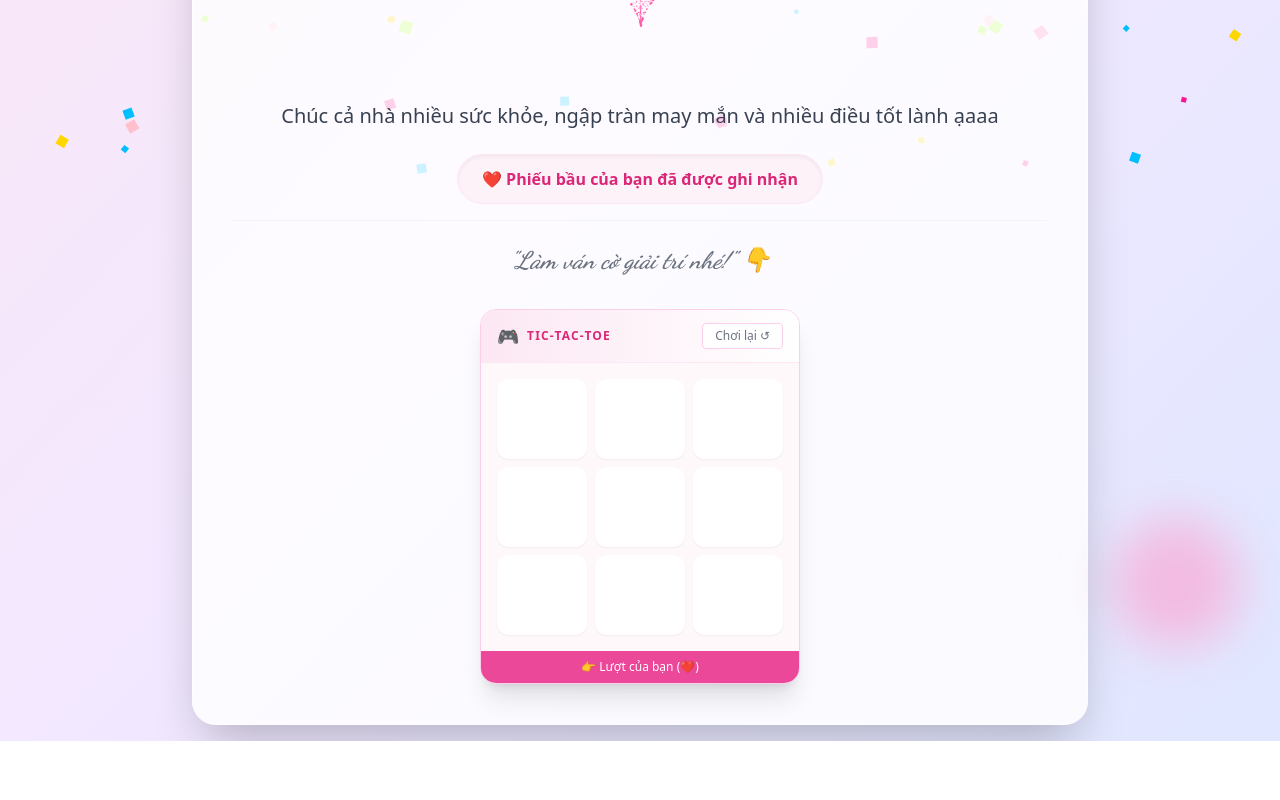
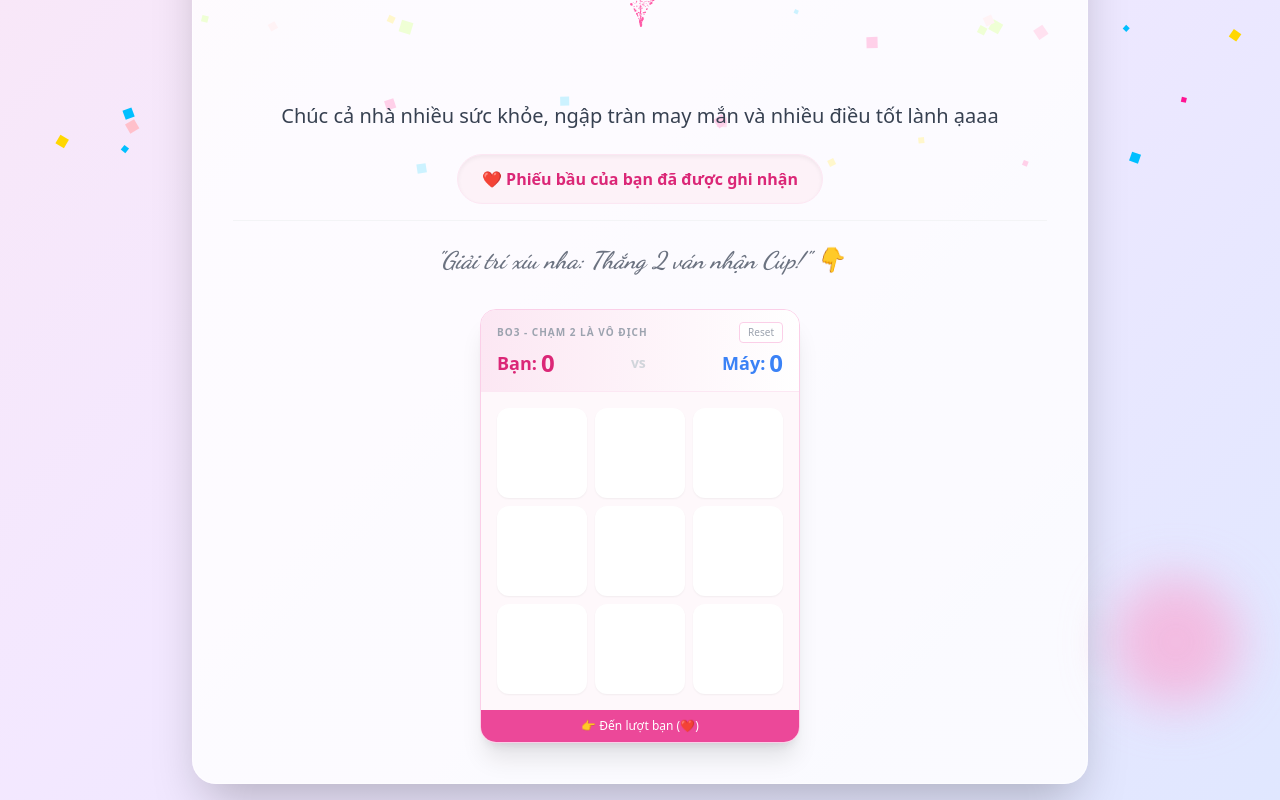
Before and after one commit to NanNan74/Nan74, a React (Vite) app: page / in a window 1280 px wide. Shown: the part 615-1415 px from the top of the page. Before the commit the page ends 1356 px from the top, so only its background shows below. Built offline with nearby package versions, Linux system fonts and the light colour scheme.

Commit message:
Update App.tsx

```diff
--- a/App.tsx
+++ b/App.tsx
@@ -2,18 +2,22 @@ import React, { useState, useEffect } from 'react';
 import Confetti from './components/Confetti';
 import ParticleHeart from './components/ParticleHeart';
 
-// --- COMPONENT GAME CARO 3x3 (Chuẩn lượt đi - Bot 0.6s) ---
-const TicTacToe = () => {
+// --- COMPONENT GAME CARO 3x3 (BO3 - 3 Thắng 2) ---
+const TicTacToeBO3 = () => {
+  const WIN_SERIES = 2; // Thắng 2 ván là Vô Địch
+
   const [board, setBoard] = useState(Array(9).fill(null));
-  const [isPlayerTurn, setIsPlayerTurn] = useState(true); // True: Lượt người, False: Lượt máy
-  const [winner, setWinner] = useState<string | null>(null);
+  const [isPlayerTurn, setIsPlayerTurn] = useState(true);
+  const [roundWinner, setRoundWinner] = useState<string | null>(null); // Người thắng ván lẻ
+  const [gameWinner, setGameWinner] = useState<string | null>(null);   // Người thắng chung cuộc (Vô địch)
+  const [scores, setScores] = useState({ player: 0, bot: 0 });
 
-  // Logic kiểm tra người thắng (3 ô thẳng hàng)
+  // Logic kiểm tra thắng (3 ô thẳng hàng)
   const checkWinner = (squares: any[]) => {
     const lines = [
-      [0, 1, 2], [3, 4, 5], [6, 7, 8], // Ngang
-      [0, 3, 6], [1, 4, 7], [2, 5, 8], // Dọc
-      [0, 4, 8], [2, 4, 6]             // Chéo
+      [0, 1, 2], [3, 4, 5], [6, 7, 8],
+      [0, 3, 6], [1, 4, 7], [2, 5, 8],
+      [0, 4, 8], [2, 4, 6]
     ];
     for (let i = 0; i < lines.length; i++) {
       const [a, b, c] = lines[i];
@@ -24,108 +28,154 @@ const TicTacToe = () => {
     return null;
   };
 
-  // --- LOGIC CỦA BOT ---
+  // Xử lý khi có người thắng ván
+  const handleWin = (winnerSign: string) => {
+    setRoundWinner(winnerSign);
+
+    // Cập nhật điểm số
+    const newScores = { ...scores };
+    if (winnerSign === '❤️') newScores.player += 1;
+    else newScores.bot += 1;
+    setScores(newScores);
+
+    // Kiểm tra Vô Địch
+    if (newScores.player >= WIN_SERIES) setGameWinner('Bạn (❤️)');
+    else if (newScores.bot >= WIN_SERIES) setGameWinner('Máy (⭕)');
+  };
+
+  // --- BOT LOGIC (0.6s delay) ---
   useEffect(() => {
-    // Chỉ chạy khi không phải lượt người chơi VÀ chưa có ai thắng
-    if (!isPlayerTurn && !winner) {
+    // Chỉ chạy khi: Đến lượt máy VÀ Chưa ai thắng ván VÀ Chưa ai vô địch
+    if (!isPlayerTurn && !roundWinner && !gameWinner) {
       const timer = setTimeout(() => {
-        // 1. Tìm tất cả ô trống
         const emptyIndices = board.map((val, idx) => val === null ? idx : null).filter(val => val !== null);
 
         if (emptyIndices.length > 0) {
-          // 2. Chọn ngẫu nhiên 1 ô
           const randomIndex = emptyIndices[Math.floor(Math.random() * emptyIndices.length)];
 
           if (randomIndex !== null && randomIndex !== undefined) {
-            // 3. Máy đi
             const newBoard = [...board];
-            newBoard[randomIndex] = '⭕'; // Máy là O
+            newBoard[randomIndex] = '⭕';
             setBoard(newBoard);
 
-            // 4. Kiểm tra thắng thua sau khi máy đi
             const w = checkWinner(newBoard);
-            if (w) setWinner(w);
-            else if (!newBoard.includes(null)) setWinner('Hòa');
-            else setIsPlayerTurn(true); // Trả lại lượt cho người chơi
+            if (w) handleWin(w);
+            else if (!newBoard.includes(null)) setRoundWinner('Hòa');
+            else setIsPlayerTurn(true); // Trả lượt cho người
           }
         }
-      }, 600); // Đợi đúng 0.6s
-
+      }, 600); // 0.6s
       return () => clearTimeout(timer);
     }
-  }, [isPlayerTurn, winner, board]);
+  }, [isPlayerTurn, roundWinner, gameWinner, board]);
 
-  // --- LOGIC CỦA NGƯỜI CHƠI ---
+  // --- PLAYER LOGIC ---
   const handlePlayerClick = (index: number) => {
-    // Nếu ô đã có tích, hoặc đã có người thắng, hoặc KHÔNG PHẢI LƯỢT BẠN -> Chặn luôn
-    if (board[index] || winner || !isPlayerTurn) return;
+    if (board[index] || roundWinner || gameWinner || !isPlayerTurn) return;
 
-    // 1. Người đi
     const newBoard = [...board];
-    newBoard[index] = '❤️'; // Bạn là Tim
+    newBoard[index] = '❤️';
     setBoard(newBoard);
+    setIsPlayerTurn(false); // Khóa lượt ngay
 
-    // 2. Khóa lượt người chơi ngay lập tức (Chuyển sang máy)
-    setIsPlayerTurn(false);
-
-    // 3. Kiểm tra thắng thua
     const w = checkWinner(newBoard);
-    if (w) setWinner(w);
-    else if (!newBoard.includes(null)) setWinner('Hòa');
+    if (w) handleWin(w);
+    else if (!newBoard.includes(null)) setRoundWinner('Hòa');
   };
 
-  const resetGame = () => {
+  // Chơi ván tiếp theo
+  const nextRound = () => {
     setBoard(Array(9).fill(null));
-    setWinner(null);
-    setIsPlayerTurn(true); // Reset lại bạn đi trước
+    setRoundWinner(null);
+    setIsPlayerTurn(true);
+  };
+
+  // Reset toàn bộ giải đấu
+  const resetMatch = () => {
+    setBoard(Array(9).fill(null));
+    setRoundWinner(null);
+    setGameWinner(null);
+    setScores({ player: 0, bot: 0 });
+    setIsPlayerTurn(true);
   };
 
   return (
     <div className="w-full max-w-[320px] mx-auto mt-6">
-      <div className="bg-white rounded-2xl shadow-xl border border-pink-200 overflow-hidden">
+      <div className="bg-white rounded-2xl shadow-xl border border-pink-200 overflow-hidden relative">
 
-        {/* Header Game */}
-        <div className="px-4 py-3 bg-gradient-to-r from-pink-100 to-white flex items-center justify-between border-b border-pink-100">
-          <div className="flex items-center gap-2">
-            <span className="text-lg">🎮</span>
-            <span className="text-xs font-bold text-pink-600 uppercase tracking-widest">
-              Tic-Tac-Toe
-            </span>
+        {/* Header Tỉ số */}
+        <div className="px-4 py-3 bg-gradient-to-r from-pink-100 to-white border-b border-pink-100">
+          <div className="flex justify-between items-center mb-1">
+             <span className="text-[10px] font-bold text-gray-400 uppercase tracking-widest">
+               Bo3 - Chạm {WIN_SERIES} là Vô Địch
+             </span>
+             <button onClick={resetMatch} className="text-[10px] bg-white border border-pink-200 px-2 py-0.5 rounded hover:bg-pink-50 text-gray-400">
+                Reset
+             </button>
           </div>
-          <button onClick={resetGame} className="text-xs bg-white border border-pink-200 px-3 py-1 rounded hover:bg-pink-50 text-gray-500 transition">
-            Chơi lại ↺
-          </button>
+          <div className="flex justify-between items-center text-lg font-bold">
+             <div className="text-pink-600 flex items-center gap-1">
+               Bạn: <span className="text-2xl">{scores.player}</span>
+             </div>
+             <div className="text-gray-300 text-sm">vs</div>
+             <div className="text-blue-500 flex items-center gap-1">
+               Máy: <span className="text-2xl">{scores.bot}</span>
+             </div>
+          </div>
         </div>
 
         {/* Bàn cờ 3x3 */}
-        <div className="p-4 bg-pink-50/50 relative">
+        <div className="p-4 bg-pink-50/50 relative min-h-[300px] flex items-center justify-center">
 
-          {/* Lớp phủ thông báo kết quả */}
-          {winner && (
-            <div className="absolute inset-0 z-10 bg-white/90 backdrop-blur-sm flex flex-col items-center justify-center animate-fade-in">
-              <p className="text-2xl mb-2">{winner === 'Hòa' ? '🤝' : '🏆'}</p>
-              <p className="text-xl font-bold text-gray-800 mb-4">
-                {winner === 'Hòa' ? 'Hòa nhau rồi!' : (winner === '❤️' ? 'Bạn thắng!' : 'Máy thắng!')}
-              </p>
-              <button
-                onClick={resetGame}
-                className="px-6 py-2 bg-pink-500 text-white rounded-full shadow-lg hover:bg-pink-600 transition hover:scale-105"
-              >
-                Ván mới nha
-              </button>
+          {/* --- MÀN HÌNH KẾT QUẢ (Ván đấu & Chung kết) --- */}
+          {(roundWinner || gameWinner) && (
+            <div className="absolute inset-0 z-20 bg-white/90 backdrop-blur-sm flex flex-col items-center justify-center p-4 text-center animate-fade-in">
+              {gameWinner ? (
+                // Giao diện VÔ ĐỊCH
+                <div className="animate-bounce-in">
+                  <div className="text-6xl mb-2 animate-bounce">🏆</div>
+                  <h3 className="text-2xl font-black text-transparent bg-clip-text bg-gradient-to-r from-yellow-400 to-orange-500 mb-1">
+                    NHÀ VÔ ĐỊCH
+                  </h3>
+                  <p className="text-gray-600 font-bold text-lg mb-6">
+                    {gameWinner}
+                  </p>
+                  <button
+                    onClick={resetMatch}
+                    className="px-6 py-3 bg-gradient-to-r from-yellow-400 to-orange-500 text-white font-bold rounded-full shadow-lg hover:scale-105 transition transform"
+                  >
+                    Chơi giải mới 🎆
+                  </button>
+                </div>
+              ) : (
+                // Giao diện Thắng ván lẻ
+                <div>
+                  <div className="text-4xl mb-2">{roundWinner === 'Hòa' ? '🤝' : '✨'}</div>
+                  <p className="text-gray-700 font-bold text-lg mb-4">
+                    {roundWinner === 'Hòa' ? 'Hòa ván này!' : `${roundWinner === '❤️' ? 'Bạn' : 'Máy'} thắng ván này!`}
+                  </p>
+                  <button
+                    onClick={nextRound}
+                    className="px-5 py-2 bg-pink-500 text-white rounded-full shadow hover:bg-pink-600 transition hover:scale-105"
+                  >
+                    Đấu ván tiếp theo ➡
+                  </button>
+                </div>
+              )}
             </div>
           )}
 
-          <div className="grid grid-cols-3 gap-2">
+          {/* Grid 3x3 */}
+          <div className="grid grid-cols-3 gap-2 w-full">
             {board.map((cell, index) => (
               <button
                 key={index}
                 onClick={() => handlePlayerClick(index)}
-                disabled={!!cell || !isPlayerTurn || !!winner} // Disable nút khi không phải lượt
-                className={`h-20 w-full bg-white rounded-xl shadow-sm border-2 text-3xl flex items-center justify-center transition-all
+                disabled={!!cell || !isPlayerTurn || !!roundWinner}
+                className={`aspect-square w-full bg-white rounded-xl shadow-sm border-2 text-4xl flex items-center justify-center transition-all
                   ${cell ? 'border-pink-200' : 'border-white'}
-                  ${!cell && isPlayerTurn && !winner ? 'hover:bg-pink-100 cursor-pointer' : 'cursor-default'}
-                  ${!isPlayerTurn && !cell && !winner ? 'opacity-50' : 'opacity-100'}
+                  ${!cell && isPlayerTurn && !roundWinner ? 'hover:bg-pink-100 cursor-pointer active:scale-95' : 'cursor-default'}
+                  ${!isPlayerTurn && !cell ? 'opacity-60' : 'opacity-100'}
                 `}
               >
                 <span className={`transform transition-transform duration-300 ${cell ? 'scale-100' : 'scale-0'}`}>
@@ -137,9 +187,9 @@ const TicTacToe = () => {
         </div>
 
         {/* Footer trạng thái */}
-        {!winner && (
+        {!gameWinner && !roundWinner && (
           <div className={`px-4 py-2 text-center text-xs font-medium transition-colors duration-300 ${isPlayerTurn ? 'bg-pink-500 text-white' : 'bg-gray-100 text-gray-500'}`}>
-             {isPlayerTurn ? "👉 Lượt của bạn (❤️)" : "🤖 Máy đang nghĩ..."}
+             {isPlayerTurn ? "👉 Đến lượt bạn (❤️)" : "🤖 Máy đang tính nước đi..."}
           </div>
         )}
       </div>
@@ -159,7 +209,7 @@ function App() {
   return (
     <div className="relative min-h-screen bg-gradient-to-br from-pink-100 via-purple-100 to-indigo-100 overflow-x-hidden text-slate-800 font-sans">
 
-      {/* Hiệu ứng */}
+      {/* Hiệu ứng Pháo giấy (Luôn chạy làm nền) */}
       <Confetti />
 
       <main className={`relative z-20 flex flex-col items-center justify-center min-h-screen p-4 transition-opacity duration-1000 ${showContent ? 'opacity-100' : 'opacity-0'}`}>
@@ -191,11 +241,11 @@ function App() {
              {/* Khu vực Trò chơi */}
              <div className="mt-8 pt-6 border-t border-gray-100 flex flex-col items-center">
                <p className="text-gray-500 italic font-script text-xl md:text-2xl mb-2">
-                 "Làm ván cờ giải trí nhé!" 👇
+                 "Giải trí xíu nha: Thắng 2 ván nhận Cúp!" 👇
                </p>
 
-               {/* Component Game 3x3 */}
-               <TicTacToe />
+               {/* Component Game 3x3 BO3 */}
+               <TicTacToeBO3 />
 
              </div>
           </div>
@@ -211,4 +261,28 @@ function App() {
   );
 }
 
+// Inject styles animations
+if (typeof document !== 'undefined') {
+  const styles = `
+    @keyframes bounce-in {
+      0% { transform: scale(0); opacity: 0; }
+      60% { transform: scale(1.1); opacity: 1; }
+      100% { transform: scale(1); }
+    }
+    .animate-bounce-in {
+      animation: bounce-in 0.8s cubic-bezier(0.68, -0.55, 0.265, 1.55) forwards;
+    }
+    .animate-fade-in {
+      animation: fadeIn 0.3s ease-out forwards;
+    }
+    @keyframes fadeIn {
+      from { opacity: 0; }
+      to { opacity: 1; }
+    }
+  `;
+  const styleSheet = document.createElement("style");
+  styleSheet.innerText = styles;
+  document.head.appendChild(styleSheet);
+}
+
 export default App;
```
